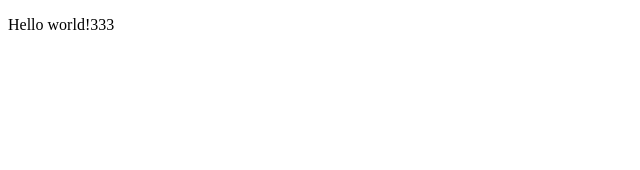
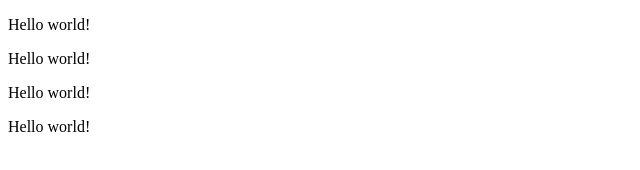
Before and after one commit to VenSart/test, a plain HTML site: page index.html in a window 1280 px wide. Shown: the whole page, without its empty margins (0-640 px from the left). Drawn offline with Linux system fonts and the light colour scheme.

Commit message:
new commit22

```diff
--- a/index.html
+++ b/index.html
@@ -7,7 +7,10 @@
 </head>
 <body>
     <hgroup>
-    <p>Hello world!333</p>
+    <p>Hello world!</p>
+    <p>Hello world!</p>
+    <p>Hello world!</p>
+    <p>Hello world!</p>
     </hgroup>
 
 </body>
```
